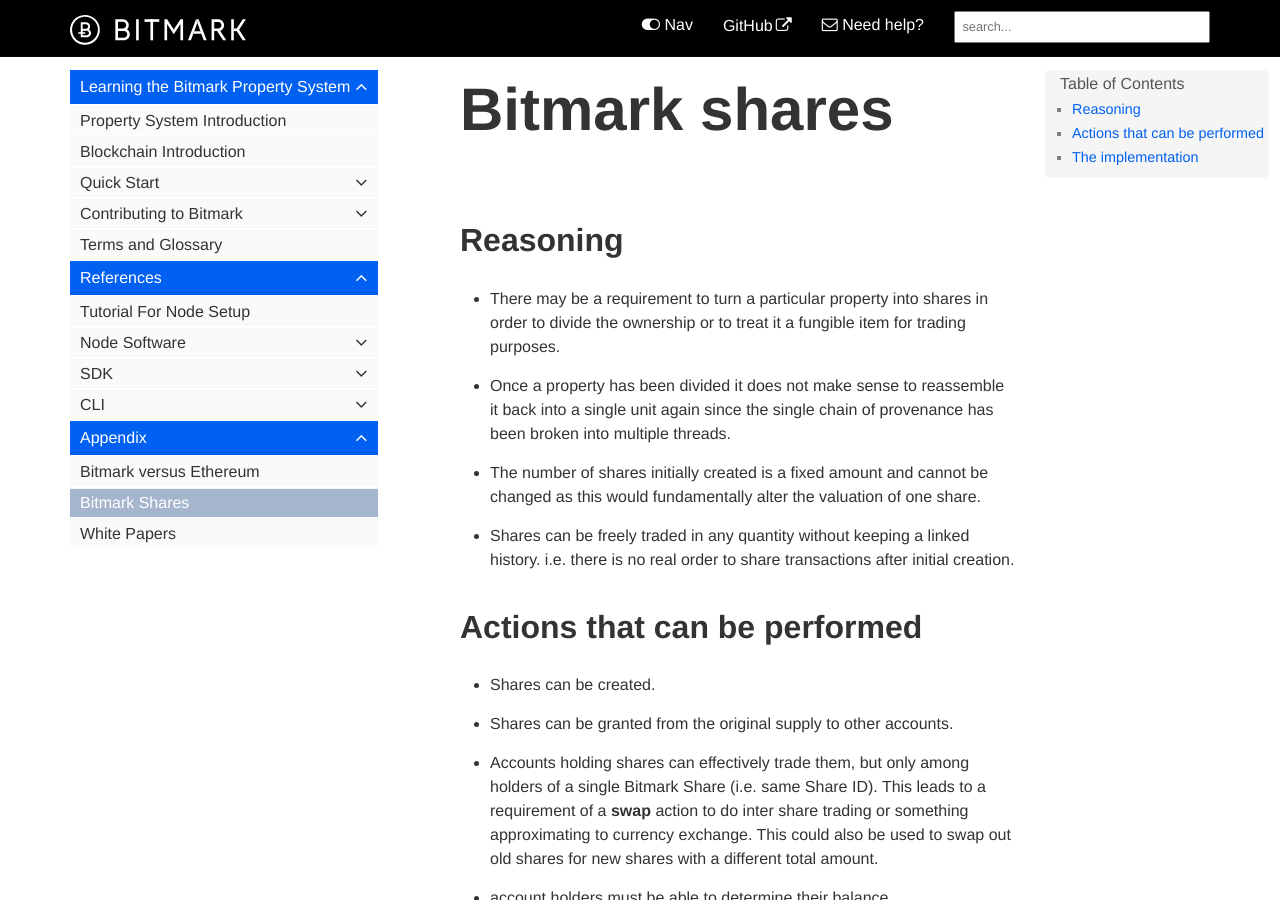
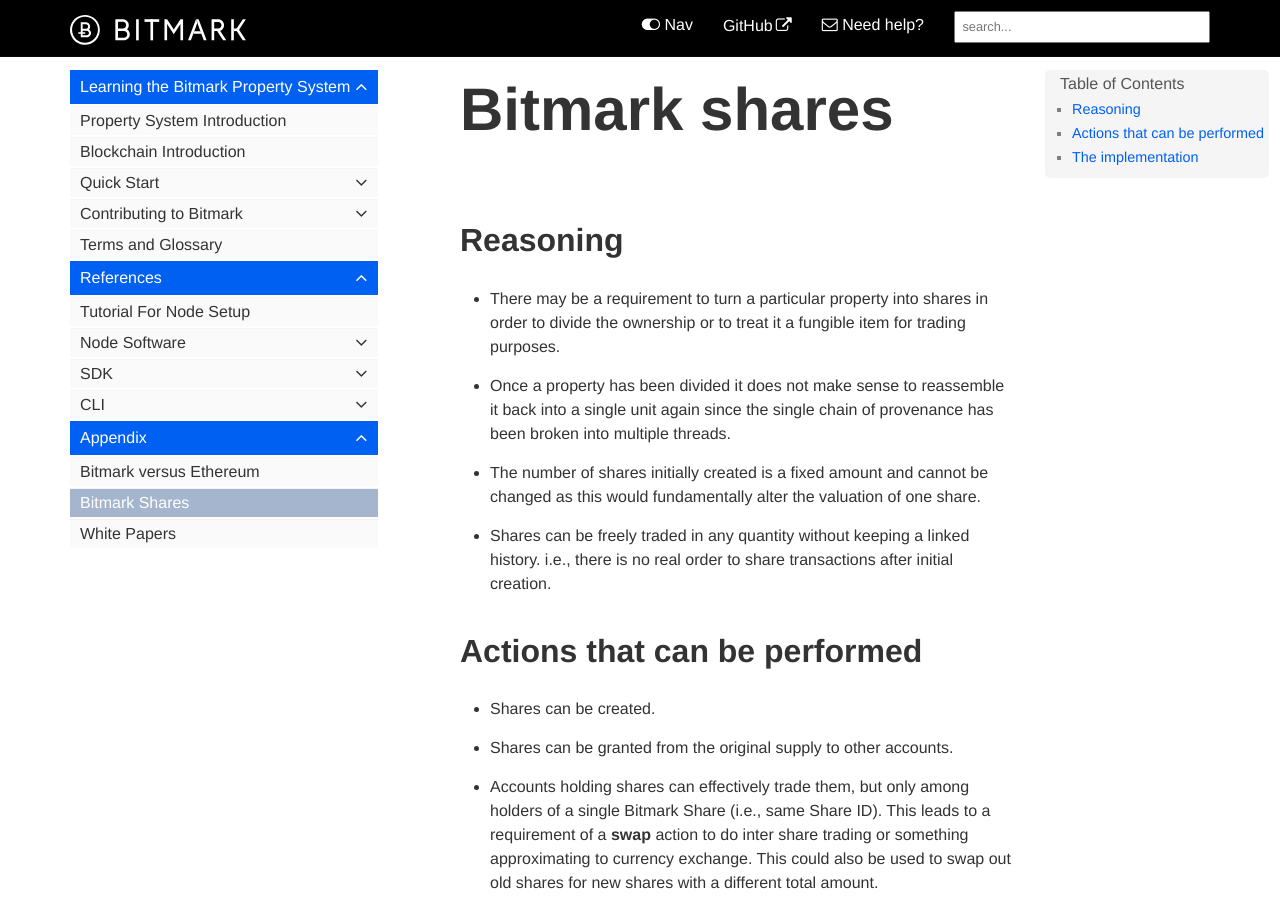
Before and after one commit to bitmark-inc/docs, a Jekyll site: the page built from pages/bitmark-appendix/bitmark-shares.md, in a window 1280 px wide and 900 px high. Built offline with Jekyll 4.4.1, drawn with Linux system fonts in a browser that asks for light colours; some web fonts are replaced; comment, search, counter and statistics services are not loaded.

Commit message:
[documentation] correct spelling mistakes.

```diff
--- a/pages/bitmark-appendix/bitmark-shares.md
+++ b/pages/bitmark-appendix/bitmark-shares.md
@@ -24,7 +24,7 @@
   share.
 
 * Shares can be freely traded in any quantity without keeping a linked
-  history.  i.e. there is no real order to share transactions after
+  history.  i.e., there is no real order to share transactions after
   initial creation.
 
 ## Actions that can be performed
@@ -34,7 +34,7 @@
 * Shares can be granted from the original supply to other accounts.
 
 * Accounts holding shares can effectively trade them, but only among
-  holders of a single Bitmark Share (i.e. same Share ID).  This leads
+  holders of a single Bitmark Share (i.e., same Share ID).  This leads
   to a requirement of a **swap** action to do inter share trading or
   something approximating to currency exchange.  This could also be
   used to swap out old shares for new shares with a different total
```
Also changed, not shown: pages/bitmark-references/bitmark-node-software/bitmark-blockchain-overview.md (+2 -4 lines), pages/bitmark-references/bitmark-sdk/websocket.md (+1 -1 lines), pages/learning-bitmark/contributing-to-bitmark/bitmark-software-development-process.md (+1 -1 lines), pages/learning-bitmark/quick-start/simple-solution-for-node-setup.md (+1 -1 lines).
